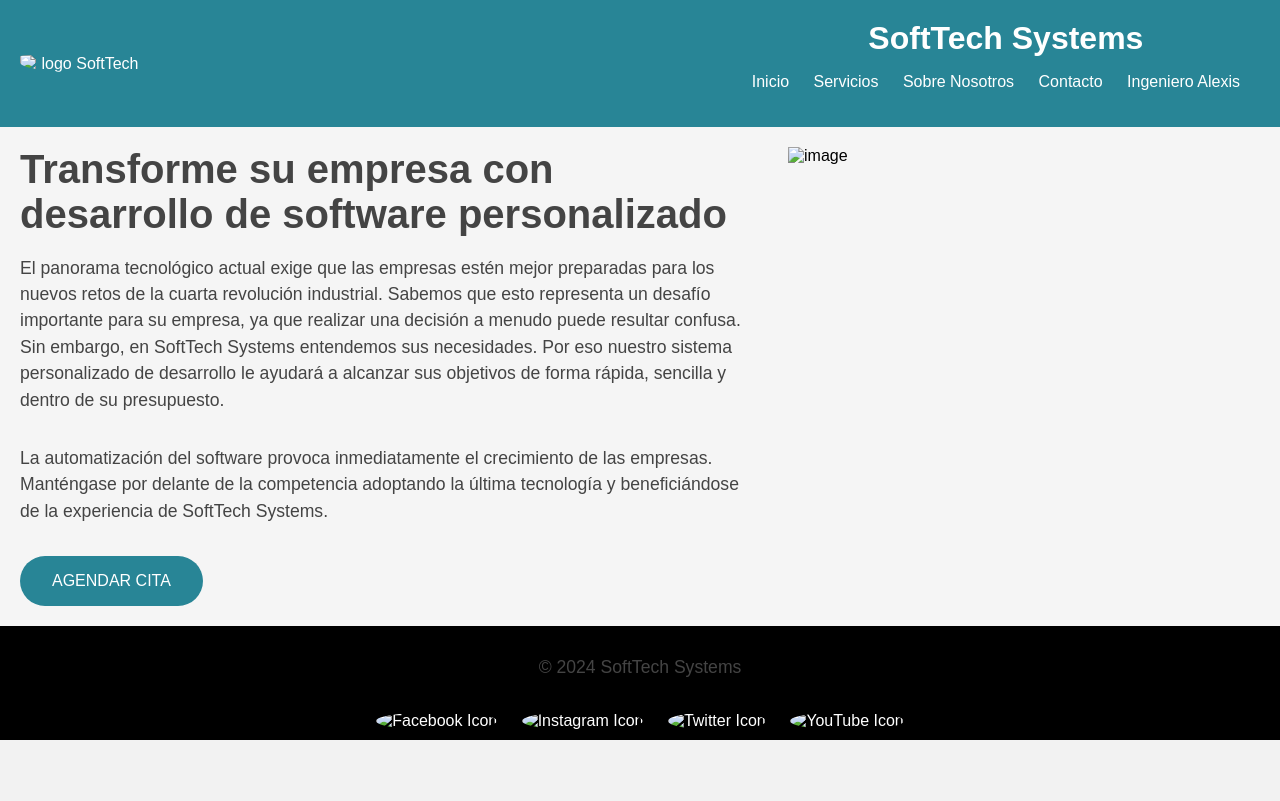
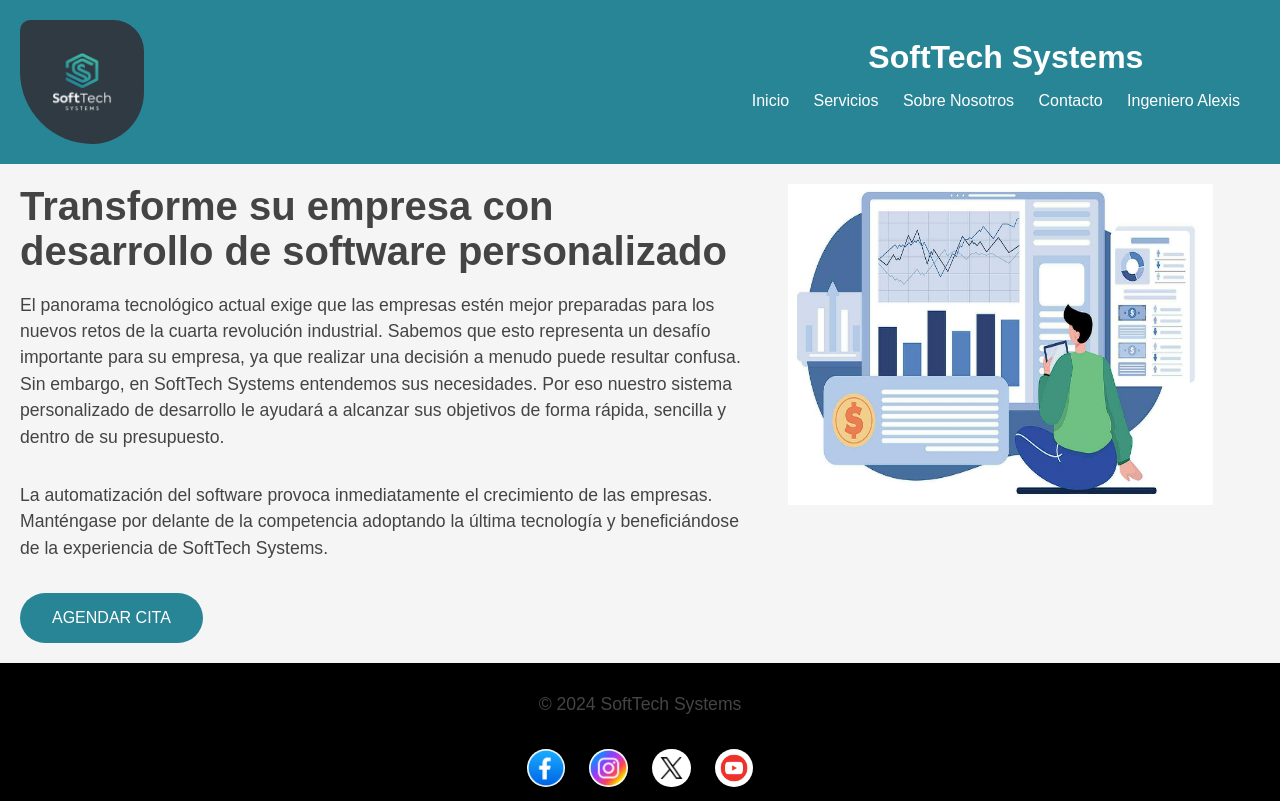
Before and after one commit to Alexis8125/personal_project_2024, a plain HTML site: page index.html in a window 1280 px wide. Drawn offline with Linux system fonts and the light colour scheme; the site is published under a folder, as on GitHub Pages, so addresses that start at the root find nothing.

Commit message:
image correction

```diff
--- a/index.html
+++ b/index.html
@@ -5,13 +5,13 @@
     <meta name="viewport" content="width=device-width, initial-scale=1.0">
     <title>SoftTech Systems</title>
     <link rel="stylesheet" href="CSS/style.css">
-    <link rel="icon" href="/Multimedia files/logo_softech.png" type="png">
+    <link rel="icon" href="Multimedia files/logo_softech.png" type="png" style="border-radius: 50%;">
 </head>
 <body>
     <header>
       <div class="container-div">
         <div class="logo">
-          <img class="logo_page" src="/Multimedia files/logo_softech.png" alt="logo SoftTech">
+          <img class="logo_page" src="Multimedia files/logo_softech.png" alt="logo SoftTech">
         </div>
         <div class="content_nav">
           <h1>SoftTech Systems</h1>
@@ -37,20 +37,20 @@
         <p>
           La automatización del software provoca inmediatamente el crecimiento de las empresas. Manténgase por delante de la competencia adoptando la última tecnología y beneficiándose de la experiencia de SoftTech Systems.
         </p>
-        <button><a href="/HTML/contact.html">Agendar cita</a></button>
+        <button><a href="HTML/contact.html">Agendar cita</a></button>
       </div>
       <div class="box box-2">
-        <img src="/Multimedia files/index_image_one.png" alt="image" class="image_index">
+        <img src="Multimedia files/index_image_one.png" alt="image" class="image_index">
       </div>
     </div>
 
     <footer>
       <p>&copy; 2024 SoftTech Systems</p>
       <div>
-        <img class="social_media_icon" src="/Multimedia files/facebook_icon.avif" alt="Facebook Icon">
-        <img class="social_media_icon" src="/Multimedia files/intagram_icon.avif" alt="Instagram Icon">
-        <img class="social_media_icon" src="/Multimedia files/x_icon.avif" alt="Twitter Icon">
-        <img class="social_media_icon" src="/Multimedia files/youtube_icon.jpg" alt="YouTube Icon">
+        <img class="social_media_icon" src="Multimedia files/facebook_icon.avif" alt="Facebook Icon">
+        <img class="social_media_icon" src="Multimedia files/intagram_icon.avif" alt="Instagram Icon">
+        <img class="social_media_icon" src="Multimedia files/x_icon.avif" alt="Twitter Icon">
+        <img class="social_media_icon" src="Multimedia files/youtube_icon.jpg" alt="YouTube Icon">
     </div>
     </footer>
 </body>
```
Also changed, not shown: HTML/contact.html (+2 -2 lines), HTML/services.html (+3 -3 lines), HTML/sobre_nosotros.html (+2 -2 lines).
